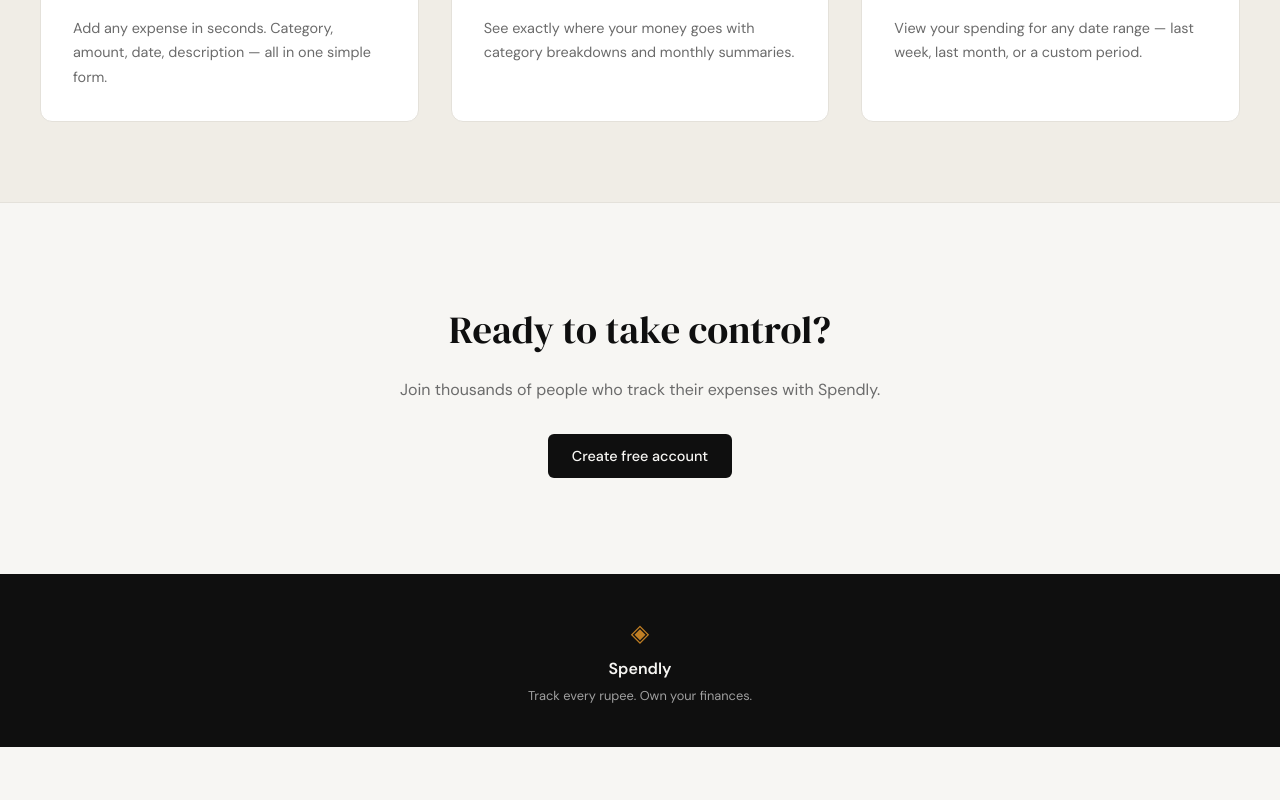
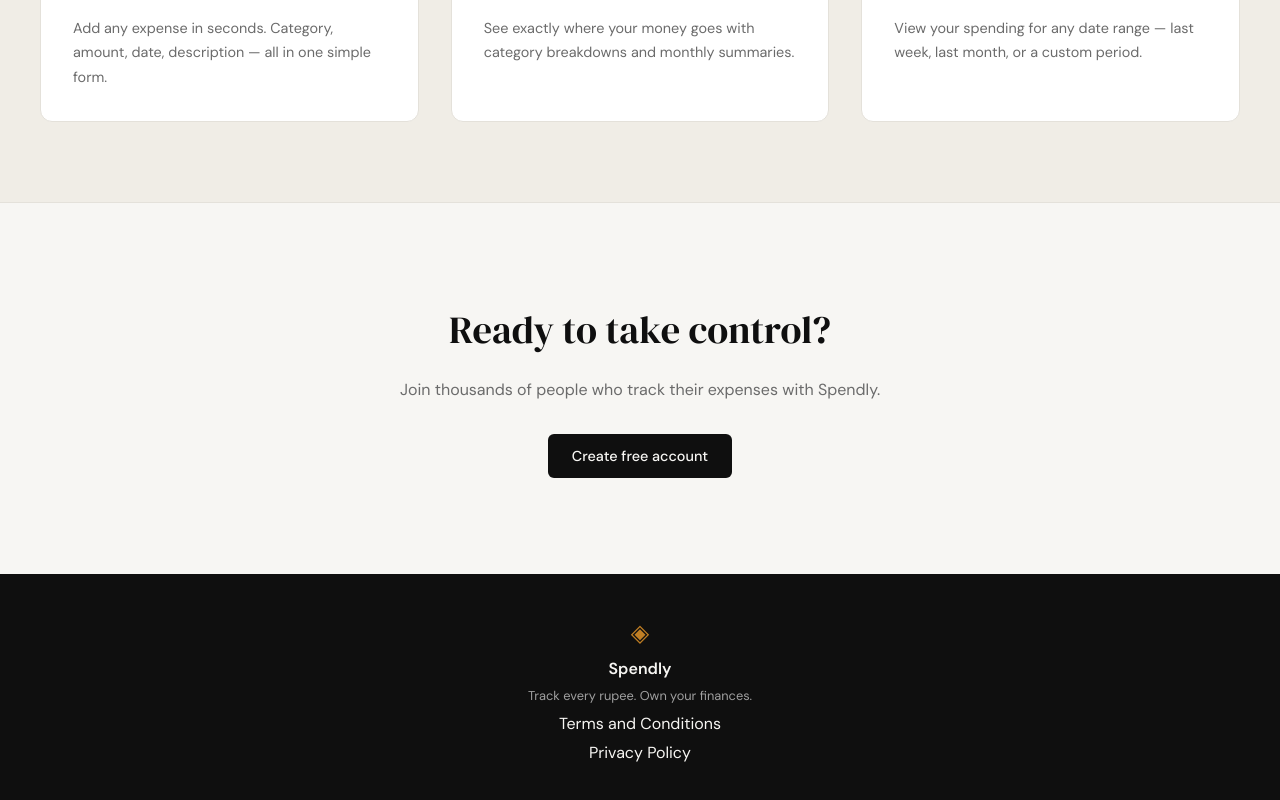
Before and after one commit to Ritiktomar02/Spendly, a React (Vite) app in the folder frontend/: page / in a window 1280 px wide. Shown: the part 795-1595 px from the top of the page. Before the commit the page ends 1542 px from the top, so only its background shows below. Built offline with nearby package versions, Linux system fonts and the light colour scheme.

Commit message:
landing: add terms and privacy links to footer

```diff
--- a/frontend/src/components/Footer.jsx
+++ b/frontend/src/components/Footer.jsx
@@ -7,6 +7,10 @@ function Footer() {
         <span className="text-accent-2 text-[1.5rem]">◈</span>
         <span className="font-semibold text-[1rem]">Spendly</span>
         <p className="text-[0.8rem] text-ink-faint">Track every rupee. Own your finances.</p>
+        <div className="flex flex-col items-center gap-1">
+          <a href="#">Terms and Conditions</a>{" "}
+          <a href="#">Privacy Policy</a>
+        </div>
       </div>
     </footer>
   );
```
